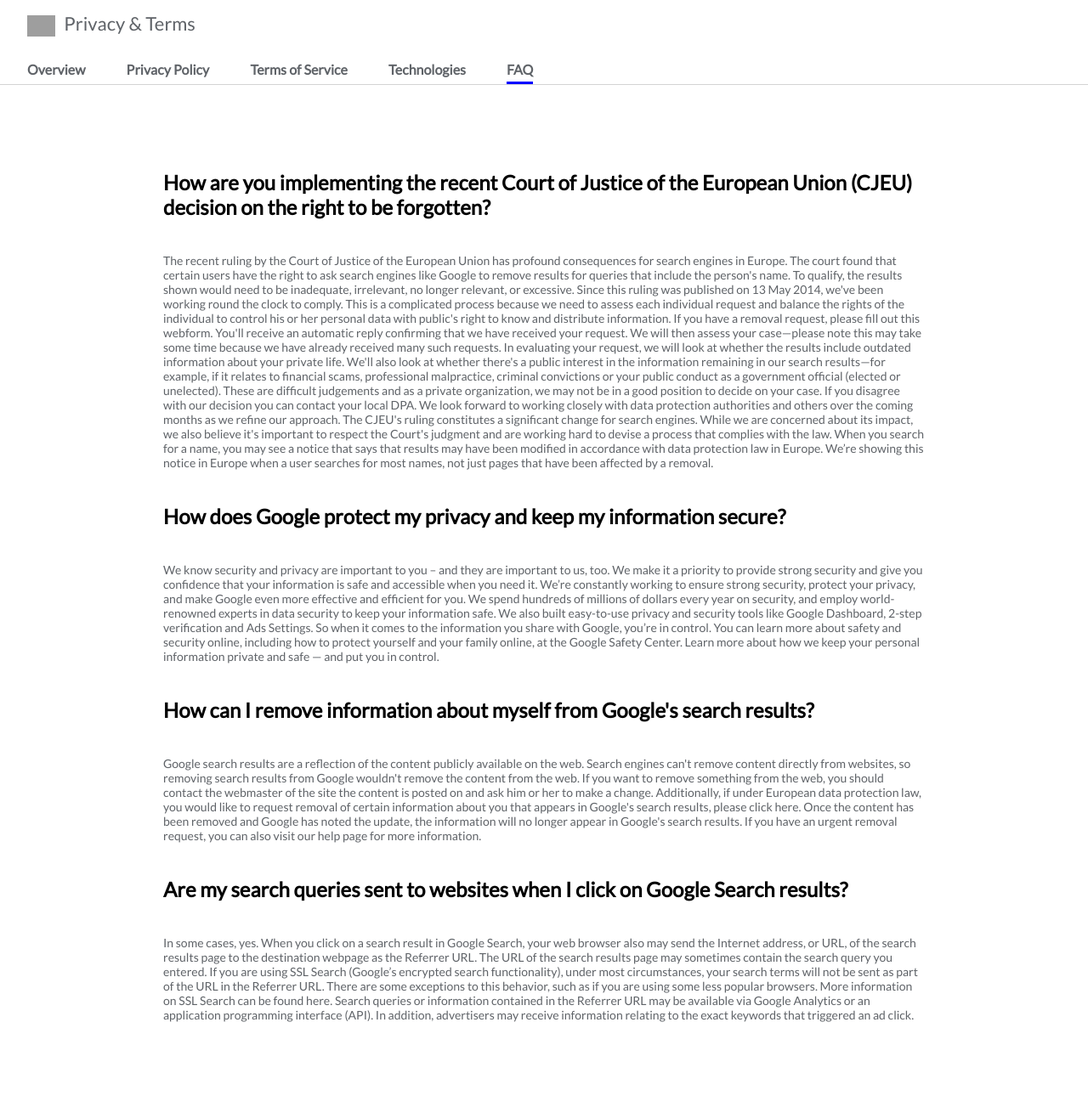
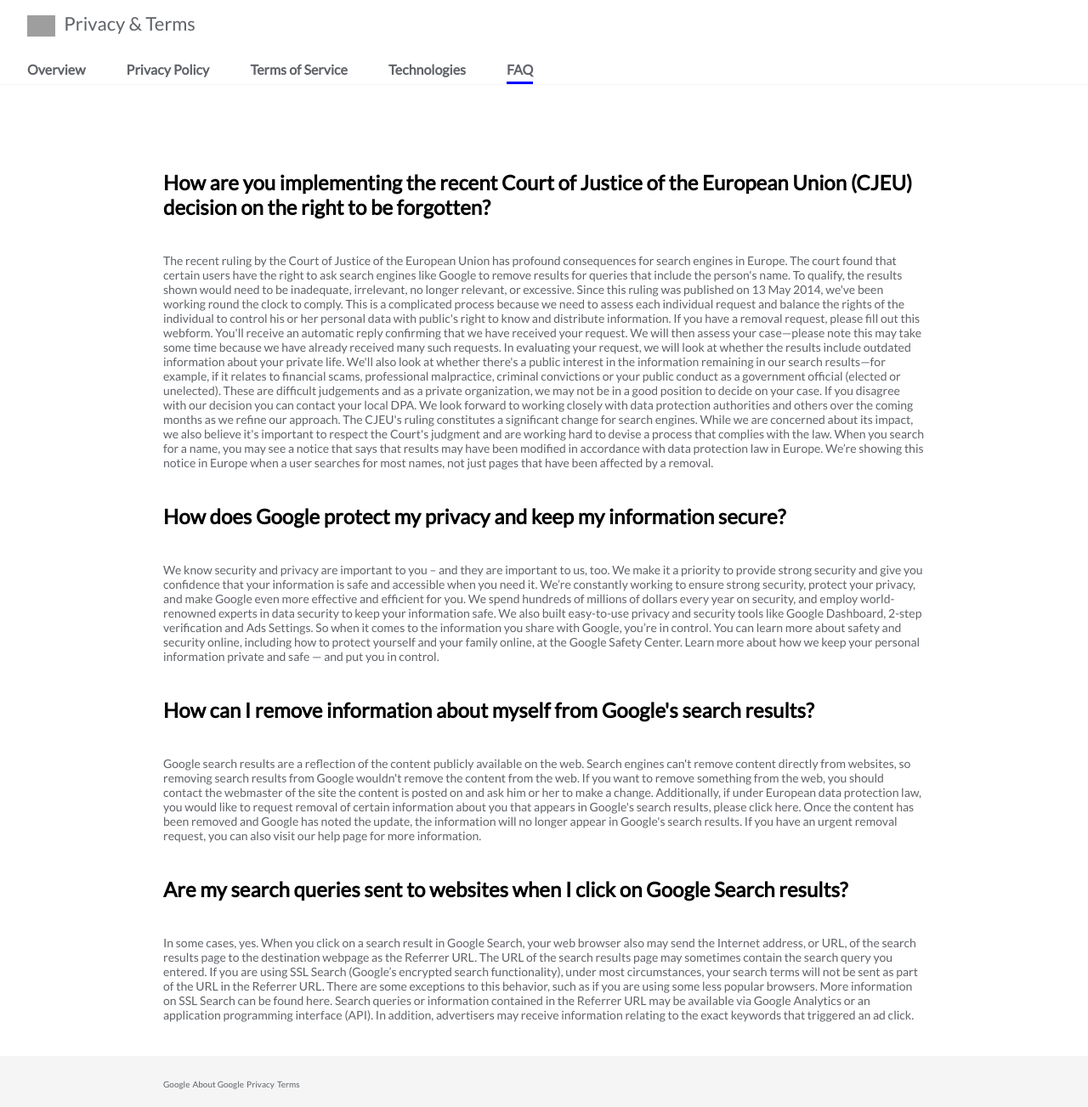
Before and after one commit to MantovaniWebDeveloper/php-google-faq, a PHP site: page / in a window 1280 px wide. Shown: the whole page at 85% size. Before the commit the page ends 1203 px from the top, so only its background shows below. Run offline with PHP 8.4, Linux system fonts and the light colour scheme; grey boxes are pictures that could not be loaded.

Commit message:
realizzato footer

```diff
--- a/css/style.css
+++ b/css/style.css
@@ -18,7 +18,7 @@
 header {
   height: 100px;
   width: 100%;
-  border-bottom: 1px solid lightgrey;
+  border-bottom: 1px solid #f5f5f5;
 }
 
 header #topHeader {
@@ -112,3 +112,29 @@ main #wrapAll .risposta p {
   font-size: 14px;
   color: #5f6368;
 }
+
+footer {
+  height: 60px;
+  background-color: #f5f5f5;
+  width: 100%;
+}
+
+footer nav {
+  display: flex;
+  align-items: center;
+  height: 60px;
+}
+
+footer nav ul {
+  list-style-type: none;
+}
+
+footer nav ul li {
+  display: inline-block;
+  font-size: 10px;
+}
+
+footer nav ul li a {
+  color: #5f6368;
+  text-decoration: none;
+}
--- a/index.php
+++ b/index.php
@@ -45,6 +45,20 @@
         </div>
       </div>
     </main>
+    <footer>
+      <div id="wrapFooter">
+        <div class="container">
+          <nav id="navFooter">
+            <ul>
+              <li><a href="">Google</a></li>
+              <li><a href="">About Google</a></li>
+              <li><a href="">Privacy</a></li>
+              <li><a href="">Terms</a></li>
+            </ul>
+          </nav>
+        </div>
+      </div>
+    </footer>
 
   </body>
 </html>
--- /dev/null
+++ b/sass/partials/footer.scss
@@ -0,0 +1,21 @@
+footer {
+  height: 60px;
+  background-color: $grigioChiaro;
+  width: 100%;
+  nav {
+    display: flex;
+    align-items: center;
+    height: 60px;
+    ul{
+      list-style-type: none;
+      li {
+        display: inline-block;
+        font-size: 10px;
+        a {
+          color: $grigioScuro;
+          text-decoration: none;
+        }
+      }
+    }
+  }
+}
--- a/sass/partials/variabili.scss
+++ b/sass/partials/variabili.scss
@@ -1,5 +1,5 @@
 //colori
 
 $grigioScuro : #5f6368;
-$grigioChiaro: lightgrey;
+$grigioChiaro: #f5f5f5;
 $nero: #000;
--- a/sass/style.scss
+++ b/sass/style.scss
@@ -2,3 +2,4 @@
 @import "partials/common";
 @import "partials/header";
 @import "partials/main";
+@import "partials/footer";
```
